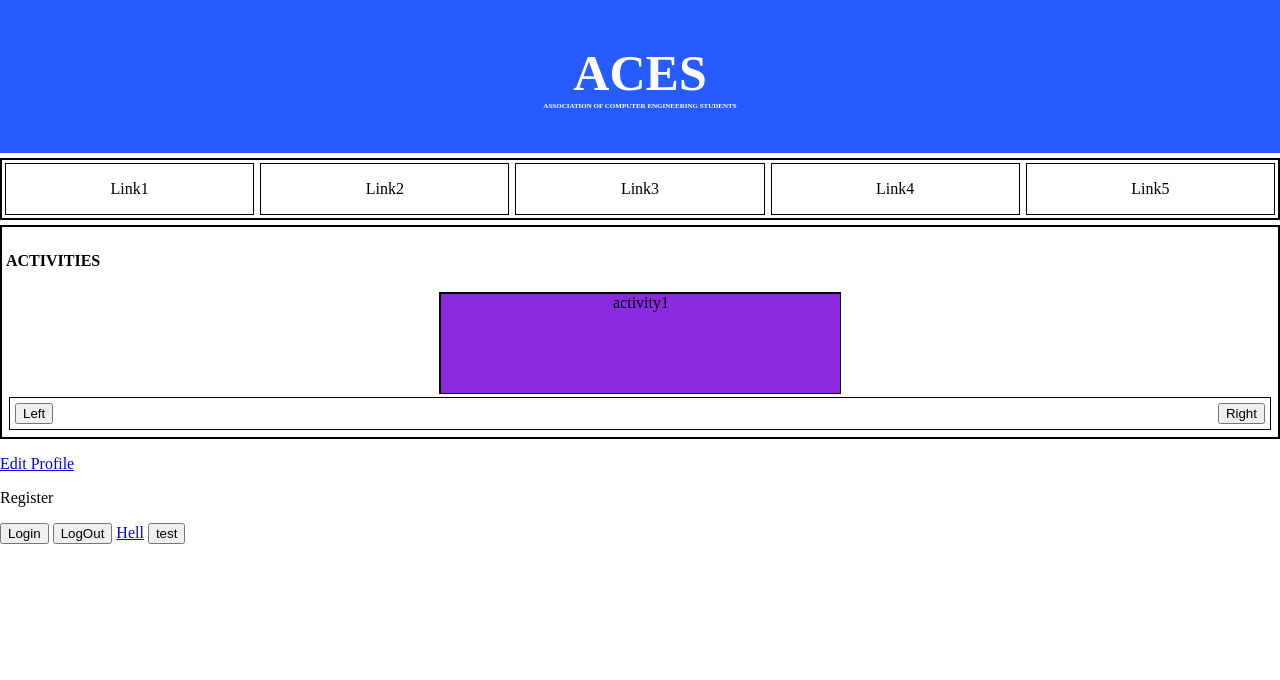
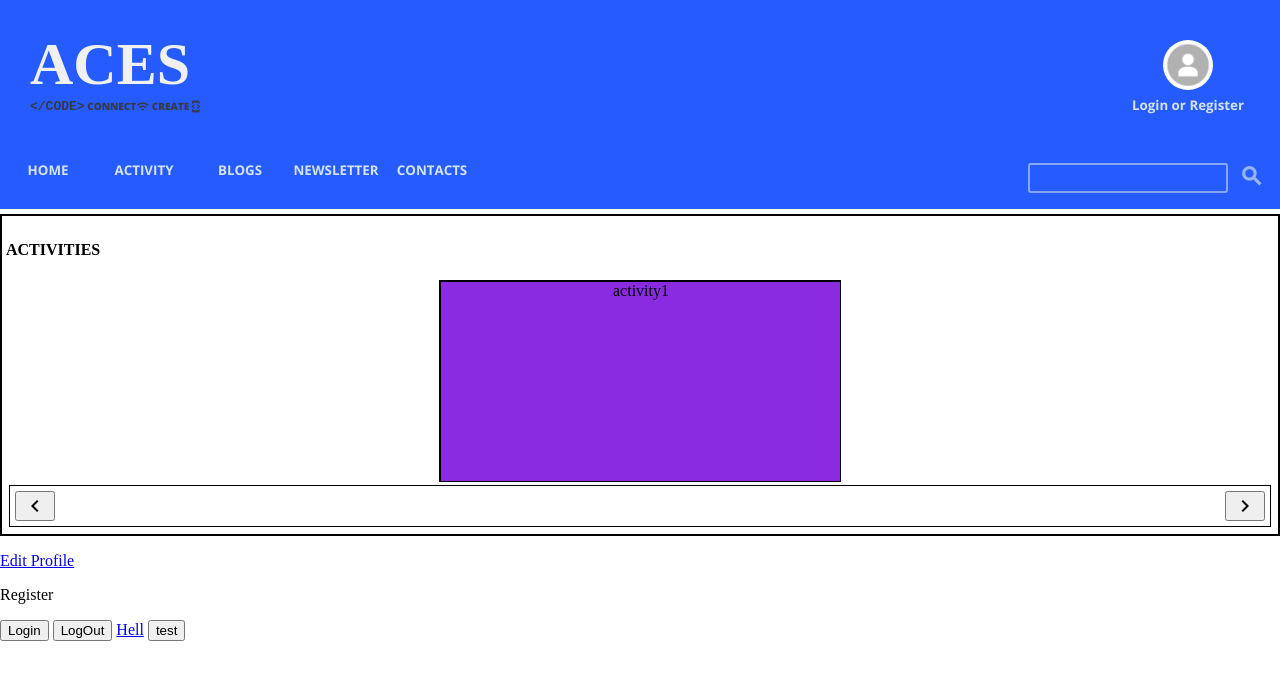
Before and after one commit to SobyDamn/ACES-site, a plain HTML site: page index.html in a window 1280 px wide. Drawn offline with Linux system fonts and the light colour scheme; no server answers.

Commit message:
header styling done

```diff
--- a/index.html
+++ b/index.html
@@ -16,24 +16,39 @@
     </head>
     <body onload="loadElements()">
         <div id="header">
-            <h1 style="text-align: center;font-size:50px;">ACES<br><span style="font-size:7px;">ASSOCIATION OF COMPUTER ENGINEERING STUDENTS</span></h1>
+            <div id="logoContainer" class="headerBox">
+                <h1 id="logo">ACES<br><span id="logo-slogan"> <xmp style="display: inline; font-size: medium;"></CODE></xmp> CONNECT<sub><i class="material-icons" style="font-size: small;">wifi</i></sub> CREATE<sub><i class="material-icons" style="font-size: small;">developer_mode</i></sub></span></h1>
             </div>
-        <div id="navContainer">
-            <div class="navLinkContainer">
-                <p>Link1</p>
+            <div id="userAuthBox" class="headerBox">
+                <div id="userImageHolder">
+                    <img src="../resource/img/profile_default.png" id="showImage" style="border-radius: 50%; width: 50px; height: 50px; border: 0px solid white; z-index: -1;"/>
+                </div>
+                <div id="buttonHolder">
+                    <button id="login_regBTN" onclick="showLoginForm()" class="transparentBTN">Login or Register</button>
+                </div>
+            </div>
+        </div>
+        <div class="multiBoxContainer">
+            <div id="navContainer" class="headerContainerBox">
+                <div style="display: block;"class="navLinkContainer">
+                    <p>HOME</p>
                 </div>
                 <div class="navLinkContainer">
-                <p>Link2</p>
+                    <p>ACTIVITY</p>
 
                 </div>
                 <div class="navLinkContainer">
-                <p>Link3</p>
+                    <p>BLOGS</p>
                 </div>
                 <div class="navLinkContainer">
-                <p>Link4</p>
+                    <p>NEWSLETTER</p>
                 </div>
                 <div class="navLinkContainer">
-                <p>Link5</p>
+                    <p>CONTACTS</p>
+                </div>
+            </div>
+            <div id="searchBarConainer" class="headerContainerBox">
+                <p><sup><input id="searchBar" type="search"/></sup><button id="searchBTN" class="transparentBTN"><i class="material-icons" style="font-size: 25px; font-weight: bolder; color: #d3e3f0a4; padding-left: 5px;">search</i></button></p>
             </div>
         </div>
         <div id="activityContainer">
@@ -54,8 +69,8 @@
                 </div>
             </center>
             <div class="boxNav">
-                <button id="goLeftBTN" class="boxNavBTN" onclick="swipeLeft()">Left</button>
-                <button id="goRightBTN" class="boxNavBTN" onclick="swipeRight()">Right</button>
+                <button id="goLeftBTN" class="boxNavBTN" onclick="swipeLeft()"><i class="material-icons">chevron_left</i></button>
+                <button id="goRightBTN" class="boxNavBTN" onclick="swipeRight()"><i class="material-icons">chevron_right</i></button>
             </div>
         </div>
         <h5 id="userName" style="display:none;"></h5>
--- a/style/popup.css
+++ b/style/popup.css
@@ -2,6 +2,14 @@
     font-family: openSans;
     src: url(../resource/fonts/OpenSans-Regular.ttf);
   }
+@font-face {
+  font-family: openSans-Bold;
+  src: url(../resource/fonts/opensans_bold.ttf);
+}
+@font-face {
+  font-family: openSans-SemiBold;
+  src: url(../resource/fonts/opensans_semibold.ttf);
+}
 
   .modal{
     font-family: openSans;
@@ -65,14 +73,7 @@
       text-decoration: none;
       cursor: pointer;
     }
-    @font-face {
-      font-family: openSans-Bold;
-      src: url(../resource/fonts/opensans_bold.ttf);
-    }
-    @font-face {
-      font-family: openSans-SemiBold;
-      src: url(../resource/fonts/opensans_semibold.ttf);
-    }
+
   .popHeader {
       min-height: 30px;
       font-size: 20px;
--- a/style/style.css
+++ b/style/style.css
@@ -1,47 +1,118 @@
+@font-face {
+    font-family: openSans;
+    src: url(../resource/fonts/OpenSans-Regular.ttf);
+  }
+@font-face {
+  font-family: openSans-Bold;
+  src: url(../resource/fonts/opensans_bold.ttf);
+}
+@font-face {
+  font-family: openSans-SemiBold;
+  src: url(../resource/fonts/opensans_semibold.ttf);
+}
+@font-face {
+    font-family: openSans-ExtraBold;
+    src: url(../resource/fonts/opensans_extrabold.ttf);
+  }
+
 body {
     margin: 0px;
 }
-.transparentBTN {
-    background: none;
-    border: none;
-    outline: none;
+#logo {
+    margin:20px;
+    font-size:60px;
+    color: #f0f0f0;
 }
-#navContainer,#activityContainer {
-    border: 2px solid black;
-    margin-top: 5px;
+#logo-slogan {
+    font-size:9px;
+    color: #383847;
+    font-size: 10px;
+    font-weight: bolder;
+    font-family: openSans-ExtraBold;
 }
 #header {
     background-color: #265cff;
     color: white;
     min-height: 100px;
     padding: 10px;
+    display: flex;
+    justify-content: space-between;
+}
+#headerBox {
+    display: inline-block;
+}
+#userImageHolder {
+    text-align: center;
+}
+#userAuthBox {
+    margin: 20px;
+    margin-top: 30px;
+}
+#userAuthBox #buttonHolder {
+    padding-top: 5px;
+}
+#userAuthBox #buttonHolder #login_regBTN {
+    color: #d3e3f0;
+    font-family: openSans-Bold;
+}
+.multiBoxContainer {
+    width: 100%;
+    display: flex;
+    justify-content: space-between;
+    background-color: #265cff;
+}
+.headerContainerBox {
+    display: inline-block;
 }
 #navContainer {
-    min-height: 35px;
+    min-height: 10px;
     display: flex;
-    justify-content: space-between;
-    max-width: 100%;
+    max-width: 50%;
     align-self: auto;
-    margin: auto;
-    margin-top: 5px;
+    background-color: #265cff;
 }
 .navLinkContainer {
-    border: 1px solid black;
     margin: 3px;
     display: inline-block;
-    min-height: 35px;
-    width: 20%;
+    height: 40px;
+    width: 90px;
     text-align: center;
+    background-color: none;
+    color: #d3e3f0;
+    font-family: openSans-Bold;
+    border-radius: 2px;
+    font-size: smaller;
 }
+.navLinkContainer:hover {
+    background-color: #3c3c3d;
+}
+#searchBarConainer {
+    margin-right: 10px;
+}
+#searchBar {
+    background-color: #265cff;
+    color: white;
+    width: 200px;
+    min-height: 30px;
+    border: 2px solid #d3e3f08e;
+    border-radius: 3px;
 
+}
+#searchBTN {
+    min-height: 30px;
+}
 #activityContainer {
     padding: 4px;
+}
+#activityContainer {
+    border: 2px solid black;
+    margin-top: 5px;
 }
 div#scrollbox {
     border: 1px solid black;
     margin: 3px;
     max-width: 400px;
-    min-height: 100px;
+    min-height: 200px;
     position: relative;
     overflow: hidden;
     /*overflow: auto;
@@ -50,16 +121,12 @@ div#scrollbox {
 .activityBox {
     border: 1px solid black;
     display: none;
-    min-height: 100px;
+    min-height: 200px;
     width: 100%;
     text-align: center;
     position: absolute;
     background-color: blueviolet;
-    /*animation: showFromRight 2s;*/
 }
-/*#activity1 {
-    display: block;
-}*/
 .boxNav {
     margin: 3px;
     border: 1px solid black;
@@ -71,6 +138,14 @@ div#scrollbox {
     margin: 5px;
 }
 
+/*Extra styles*/
+.transparentBTN {
+    background: none;
+    border: none;
+    outline: none;
+}
+
+/*Animations*/
 @keyframes showFromLeft {
     0% {
         left:-100%;
```
Lines whose indentation alone changed are shown as unchanged.
